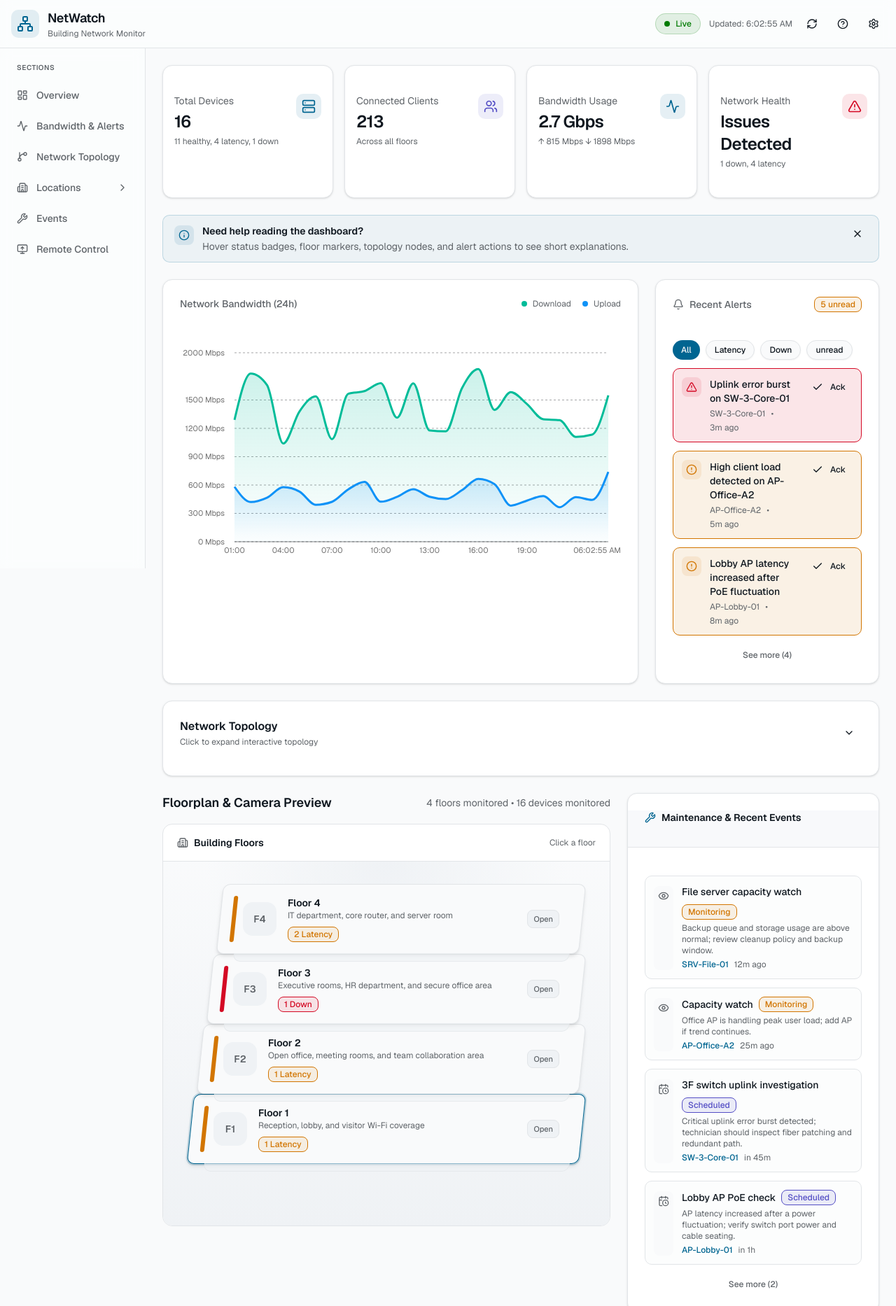
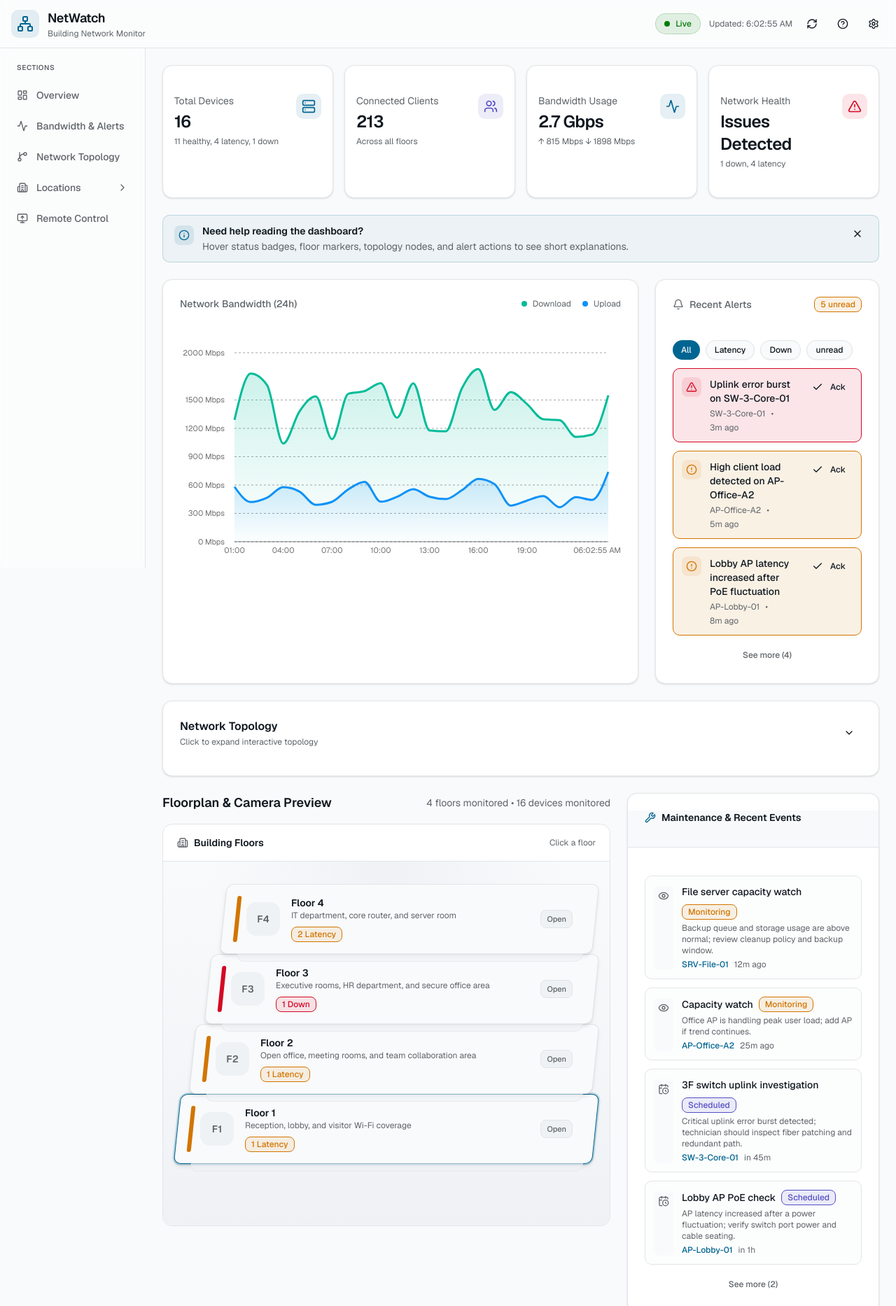
Before and after one commit to Jujulka26/network-status-dashboard, a Next.js app: page / in a window 1280 px wide. Shown: the top 1866 px of the page at 70% size. Built offline with nearby package versions, Linux system fonts and the light colour scheme.

Commit message:
Balance floor view layout and fix page assets

```diff
--- a/components/dashboard/floor-view.tsx
+++ b/components/dashboard/floor-view.tsx
@@ -320,13 +320,13 @@ function BuildingFloorSelector({
         <span className="text-xs text-muted-foreground">Click a floor</span>
       </div>
       <div className="relative min-h-[520px] bg-[radial-gradient(circle_at_top,var(--secondary),transparent_42%),linear-gradient(180deg,var(--background),var(--secondary))] px-5 py-8">
-        <div className="mx-auto flex max-w-[560px] flex-col-reverse gap-0">
+        <div className="mx-auto flex w-full max-w-[820px] flex-col-reverse gap-0">
           {orderedFloors.reverse().map((floor) => {
           const latencyCount = floor.devices.filter(d => d.status === "degraded").length
           const downCount = floor.devices.filter(d => d.status === "down").length
           const status = downCount > 0 ? "down" : latencyCount > 0 ? "degraded" : "healthy"
           const selected = selectedFloor === floor.floor
-          const offset = (floor.floor - 1) * 14
+          const offset = (floor.floor - 1) * 22
 
           return (
             <Tooltip key={floor.floor}>
--- a/components/dashboard/nav-drawer.tsx
+++ b/components/dashboard/nav-drawer.tsx
@@ -4,7 +4,7 @@ import { useState } from "react"
 import { usePathname } from "next/navigation"
 import { Sheet, SheetContent, SheetHeader, SheetTitle, SheetTrigger } from "@/components/ui/sheet"
 import { Button } from "@/components/ui/button"
-import { Menu, LayoutDashboard, Activity, GitBranch, Building2, Wrench, MonitorUp, ChevronDown } from "lucide-react"
+import { Menu, LayoutDashboard, Activity, GitBranch, Building2, MonitorUp, ChevronDown } from "lucide-react"
 import type { FloorData } from "@/lib/network-data"
 import { withBasePath } from "@/lib/site-path"
 import { cn } from "@/lib/utils"
@@ -15,7 +15,6 @@ const NAV_ITEMS = [
   { labelKey: "bandwidthAlerts", icon: Activity, id: "section-bandwidth", href: "/" },
   { labelKey: "networkTopology", icon: GitBranch, id: "section-topology", href: "/" },
   { labelKey: "locations", icon: Building2, id: "section-floors", href: "/" },
-  { labelKey: "events", icon: Wrench, id: "section-events", href: "/" },
   { labelKey: "remoteControl", icon: MonitorUp, href: "/remote-control" },
 ] as const
 
--- a/components/dashboard/nav-sidebar.tsx
+++ b/components/dashboard/nav-sidebar.tsx
@@ -2,7 +2,7 @@
 
 import { useState } from "react"
 import { usePathname } from "next/navigation"
-import { LayoutDashboard, Activity, GitBranch, Building2, Wrench, MonitorUp, ChevronDown } from "lucide-react"
+import { LayoutDashboard, Activity, GitBranch, Building2, MonitorUp, ChevronDown } from "lucide-react"
 import type { FloorData } from "@/lib/network-data"
 import { withBasePath } from "@/lib/site-path"
 import { cn } from "@/lib/utils"
@@ -13,7 +13,6 @@ const NAV_ITEMS = [
   { labelKey: "bandwidthAlerts", icon: Activity, id: "section-bandwidth", href: "/" },
   { labelKey: "networkTopology", icon: GitBranch, id: "section-topology", href: "/" },
   { labelKey: "locations", icon: Building2, id: "section-floors", href: "/" },
-  { labelKey: "events", icon: Wrench, id: "section-events", href: "/" },
   { labelKey: "remoteControl", icon: MonitorUp, href: "/remote-control" },
 ] as const
 
--- a/components/dashboard/network-dashboard.tsx
+++ b/components/dashboard/network-dashboard.tsx
@@ -111,7 +111,7 @@ export function NetworkDashboard() {
           <NetworkTopology floors={floors} selectedDeviceId={selectedDeviceId} onSelectDevice={selectDevice} />
         </section>
 
-        <section className="grid grid-cols-1 gap-6 xl:grid-cols-[minmax(0,1fr)_360px]">
+        <section className="grid grid-cols-1 gap-6 xl:grid-cols-[minmax(0,1.55fr)_360px]">
           <div id="section-floors" aria-labelledby="floors-heading" className="min-w-0">
             <FloorView floors={floors} selectedDeviceId={selectedDeviceId} onSelectDevice={selectDevice} />
           </div>
--- a/lib/site-path.ts
+++ b/lib/site-path.ts
@@ -5,3 +5,7 @@ export function withBasePath(path: string) {
   if (path.startsWith("/")) return `${basePath}${path}`
   return `${basePath}/${path}`
 }
+
+export function siteAsset(path: string) {
+  return withBasePath(path)
+}
```
